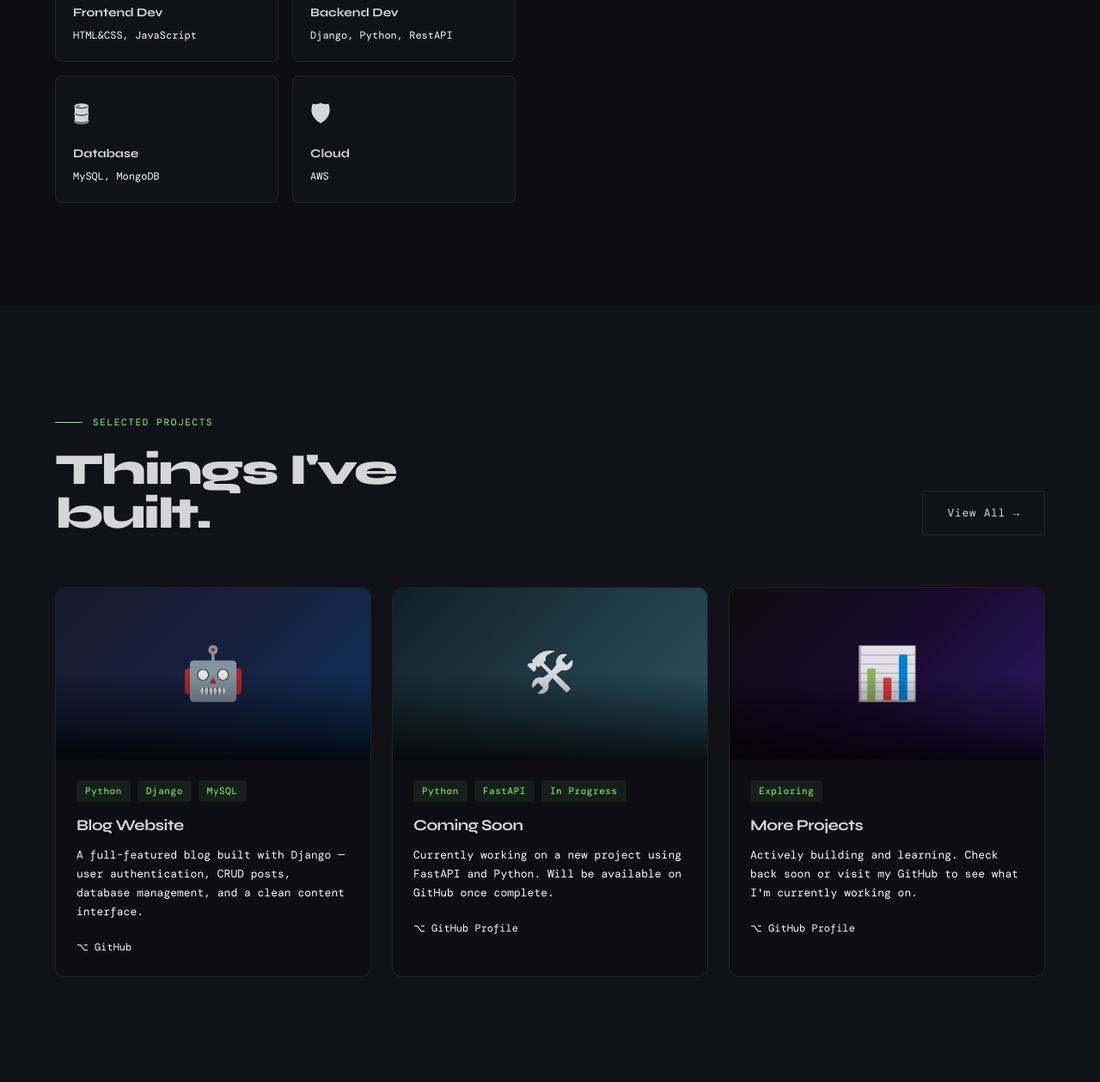
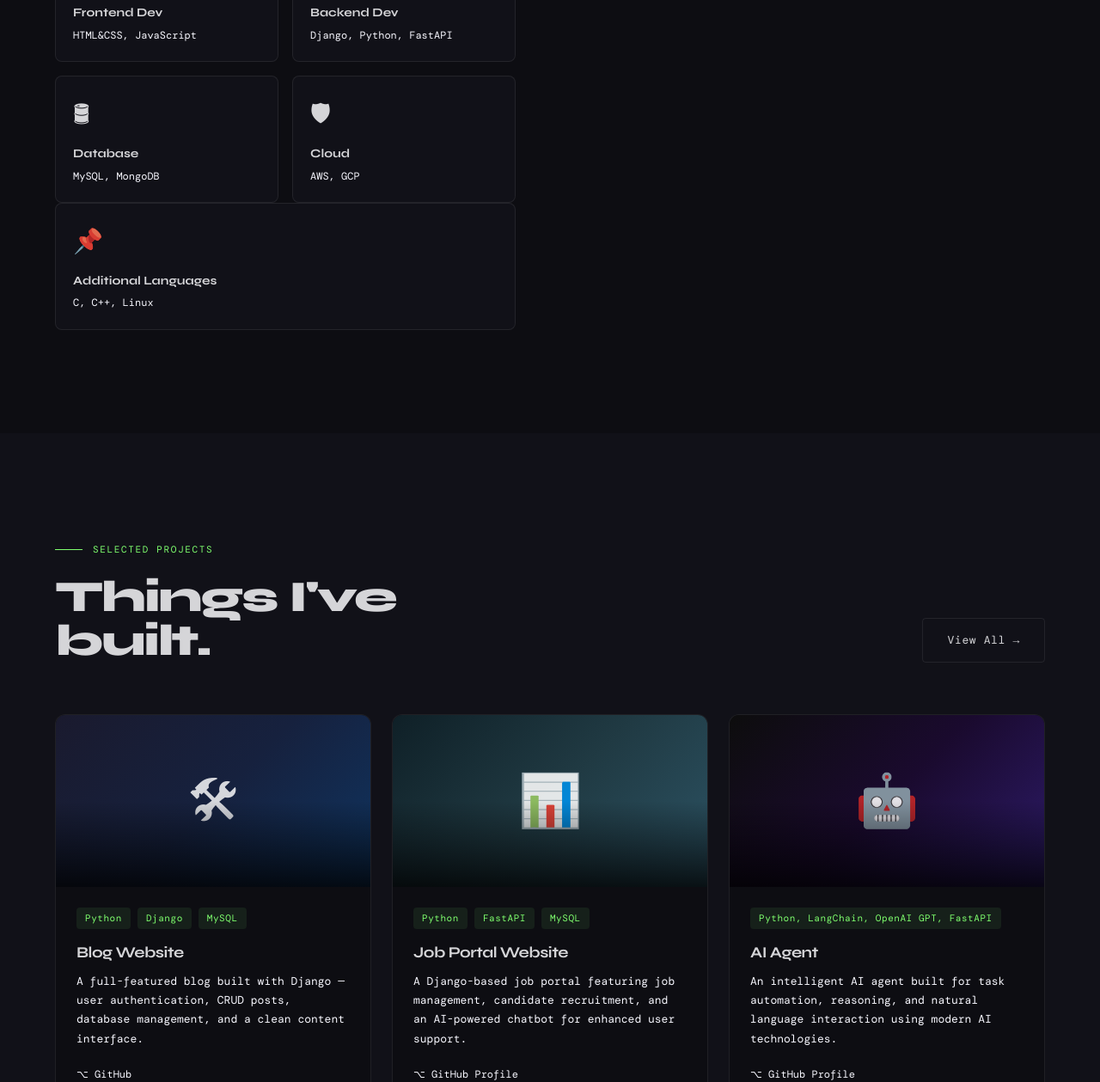
Before and after one commit to Tamilkavibharathi/TamilKB_portfolio, a plain HTML site: page index.html in a window 1280 px wide. Shown: the part 1541-2800 px from the top of the page at 86% size. Drawn offline with nearby package versions, Linux system fonts and the light colour scheme; a web font is replaced by a local one.

Commit message:
Add files via upload

```diff
--- a/index.html
+++ b/index.html
@@ -846,7 +846,7 @@
     </div>
 
     <div class="floating-badge badge-1">
-      <strong>Django &amp; RestAPI</strong>
+      <strong>Django &amp; FastAPI</strong>
       Python Developer
     </div>
     <div class="floating-badge badge-2">
@@ -872,7 +872,7 @@
       <div class="skill-item reveal reveal-delay-1">
         <div class="skill-icon">&#128295;</div>
         <div class="skill-name">Backend Dev</div>
-        <div class="skill-desc">Django, Python, RestAPI</div>
+        <div class="skill-desc">Django, Python, FastAPI</div>
       </div>
       <div class="skill-item reveal reveal-delay-1">
         <div class="skill-icon"><div class="skill-icon">&#128738;</div></div>
@@ -882,7 +882,13 @@
       <div class="skill-item reveal reveal-delay-2">
         <div class="skill-icon">&#128737;</div>
         <div class="skill-name">Cloud</div>
-        <div class="skill-desc">AWS</div>
+        <div class="skill-desc">AWS, GCP</div>
+      </div>
+    </div>
+    <div class="skill-item reveal reveal-delay-2">
+        <div class="skill-icon">&#128204;</div>
+        <div class="skill-name">Additional Languages</div>
+        <div class="skill-desc">C, C++, Linux</div>
       </div>
     </div>
   </div>
@@ -909,7 +915,7 @@
       <div class="skill-bar-track"><div class="skill-bar-fill" data-width="70"></div></div>
     </div>
     <div class="skill-bar-item">
-      <div class="skill-bar-header"><span class="skill-bar-name">AWS</span><span class="skill-bar-pct">65%</span></div>
+      <div class="skill-bar-header"><span class="skill-bar-name">AWS, GCP</span><span class="skill-bar-pct">65%</span></div>
       <div class="skill-bar-track"><div class="skill-bar-fill" data-width="65"></div></div>
     </div>
 
@@ -927,7 +933,7 @@
   </div>
   <div class="projects-grid">
     <div class="project-card reveal">
-      <div class="project-thumb" style="background:linear-gradient(135deg,#1a1a2e,#16213e,#0f3460);">&#129302;</div>
+      <div class="project-thumb" style="background:linear-gradient(135deg,#1a1a2e,#16213e,#0f3460);">&#128736;</div>
       <div class="project-body">
         <div class="project-tags"><span class="project-tag">Python</span><span class="project-tag">Django</span><span class="project-tag">MySQL</span></div>
         <div class="project-name">Blog Website</div>
@@ -936,21 +942,21 @@
       </div>
     </div>
     <div class="project-card reveal reveal-delay-1">
-      <div class="project-thumb" style="background:linear-gradient(135deg,#0f2027,#203a43,#2c5364);">&#128736;</div>
+      <div class="project-thumb" style="background:linear-gradient(135deg,#0f2027,#203a43,#2c5364);">&#128202;</div>
       <div class="project-body">
-        <div class="project-tags"><span class="project-tag">Python</span><span class="project-tag">FastAPI</span><span class="project-tag">In Progress</span></div>
-        <div class="project-name">Coming Soon</div>
-        <p class="project-desc">Currently working on a new project using FastAPI and Python. Will be available on GitHub once complete.</p>
-        <div class="project-links"><a href="https://github.com/Tamilkavibharathi" target="_blank" class="project-link">&#8997; GitHub Profile</a></div>
+        <div class="project-tags"><span class="project-tag">Python</span><span class="project-tag">FastAPI</span><span class="project-tag">MySQL</span></div>
+        <div class="project-name">Job Portal Website</div>
+        <p class="project-desc">A Django-based job portal featuring job management, candidate recruitment, and an AI-powered chatbot for enhanced user support.</p>
+        <div class="project-links"><a href="https://tamilkavibharathi.github.io/Job_portal_website/" target="_blank" class="project-link">&#8997; GitHub Profile</a></div>
       </div>
     </div>
     <div class="project-card reveal reveal-delay-2">
-      <div class="project-thumb" style="background:linear-gradient(135deg,#0d0d0d,#1a0a2e,#2d1b69);">&#128202;</div>
+      <div class="project-thumb" style="background:linear-gradient(135deg,#0d0d0d,#1a0a2e,#2d1b69);"> &#129302;</div>
       <div class="project-body">
-        <div class="project-tags"><span class="project-tag">Exploring</span></div>
-        <div class="project-name">More Projects</div>
-        <p class="project-desc">Actively building and learning. Check back soon or visit my GitHub to see what I'm currently working on.</p>
-        <div class="project-links"><a href="https://github.com/Tamilkavibharathi" target="_blank" class="project-link">&#8997; GitHub Profile</a></div>
+        <div class="project-tags"><span class="project-tag">Python, LangChain, OpenAI GPT, FastAPI</span></div>
+        <div class="project-name">AI Agent</div>
+        <p class="project-desc">An intelligent AI agent built for task automation, reasoning, and natural language interaction using modern AI technologies.</p>
+        <div class="project-links"><a href="https://tamilkavibharathi.github.io/Ai-agent/" target="_blank" class="project-link">&#8997; GitHub Profile</a></div>
       </div>
     </div>
   </div>
@@ -983,7 +989,7 @@
       <div class="timeline-col-label reveal">Internship</div>
       <div class="timeline">
         <div class="timeline-item reveal">
-          <div class="timeline-date">Jan 2026 - Feb 2026</div>
+          <div class="timeline-date">Jan 2026 - Mar 2026</div>
           <div class="timeline-title">ARCZON TECH</div>
           <div class="timeline-org">Industry &mdash; Tiruchirappalli</div>
           <div class="timeline-desc"> Worked as a Python Developer at Arczon, building a blog website with backend functionality including user authentication, database management, and content handling.
@@ -1160,7 +1166,7 @@
   const statsObs = new IntersectionObserver(entries => {
     entries.forEach(e => {
       if (e.isIntersecting) {
-        animCounter(document.getElementById('stat1'), 2, false, 1000);
+        animCounter(document.getElementById('stat1'), 3, false, 1000);
         animCounter(document.getElementById('stat2'), 8.2, true, 1500);
         animCounter(document.getElementById('stat3'), 2, false, 1000);
         statsObs.disconnect();
```
